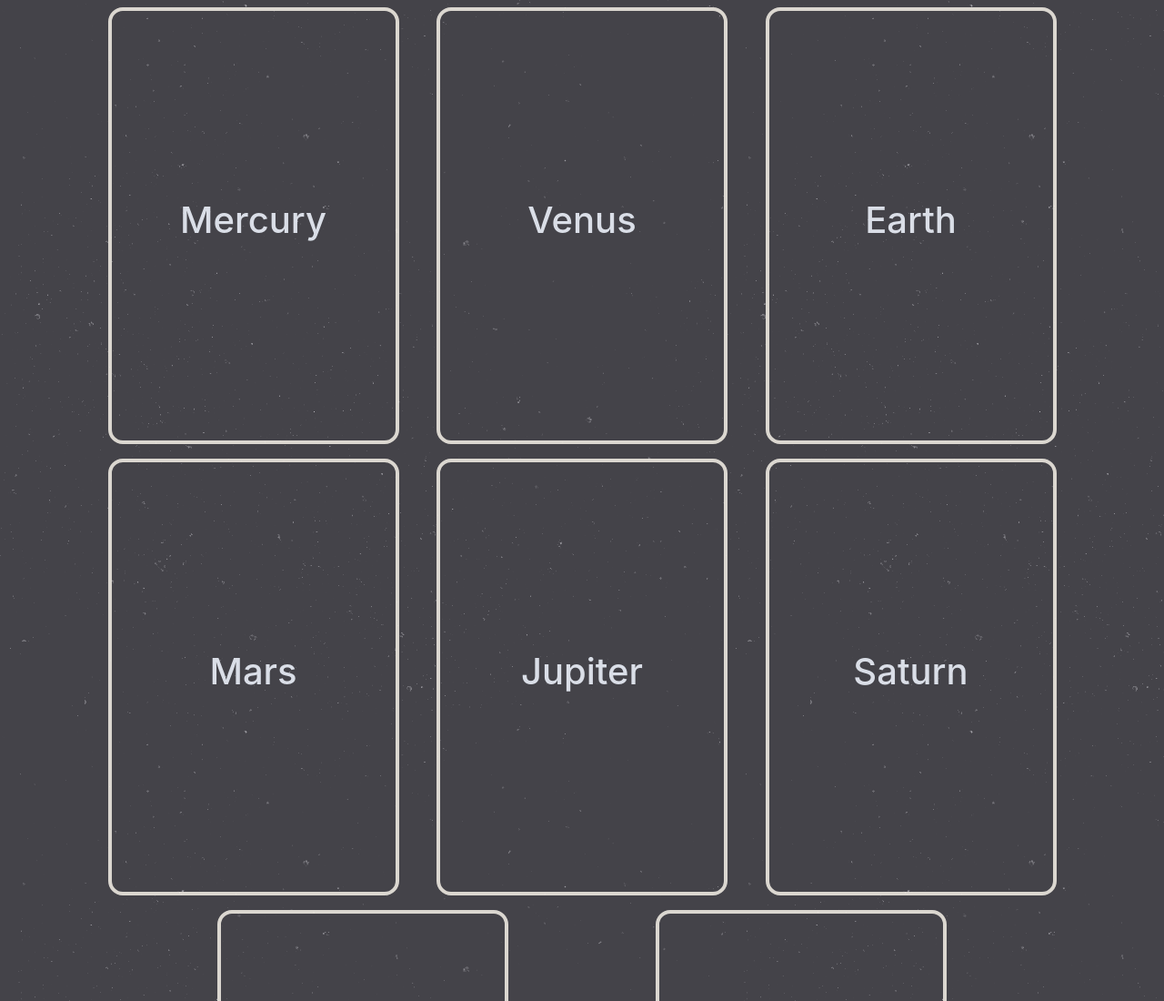
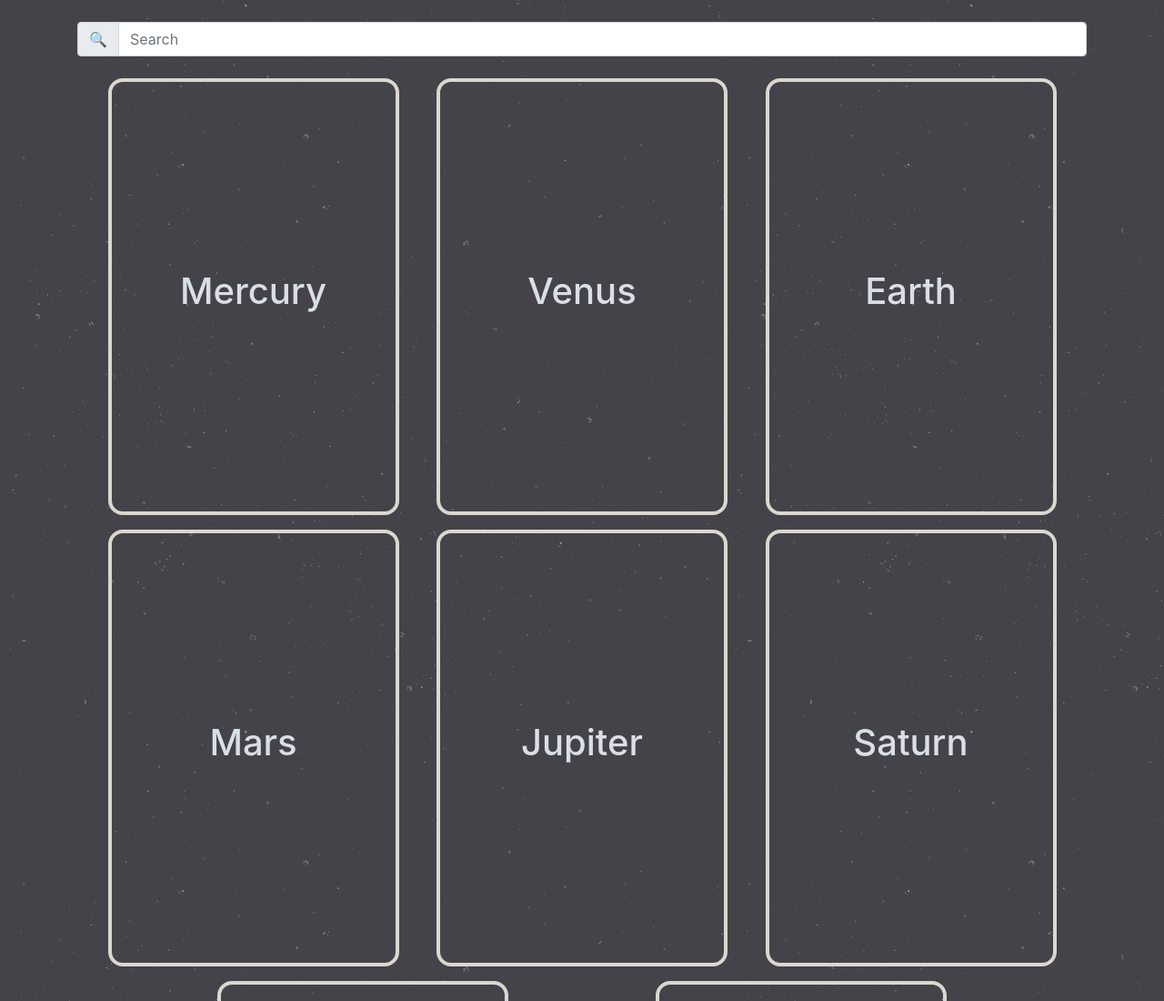
Before and after one commit to ivannio/solar-system, a website built with webpack: page src/index.html in a window 1280 px wide. Shown: the top 1100 px of the page at 91% size. Built offline with nearby package versions, Linux system fonts and the light colour scheme.

Commit message:
search bar added, no functionality yet

```diff
--- a/src/index.html
+++ b/src/index.html
@@ -7,6 +7,14 @@
   <title>Solar System</title>
 </head>
 <body>
+  <div class="container search">
+  <div class="input-group mb-3">
+      <div class="input-group-prepend">
+        <span class="input-group-text" id="basic-addon1">🔍</span>
+      </div>
+      <input type="text" class="form-control" placeholder="Search" aria-label="Username" aria-describedby="basic-addon1">
+    </div>
+  </div>
   <div class="container" id="planet-zone"></div>
 
 </body>
--- a/src/styles/main.scss
+++ b/src/styles/main.scss
@@ -3,3 +3,7 @@
 body {
   background-image: url('../images/stardust.png');
 }
+
+.search {
+  margin-top: 1.5em;
+}
```
